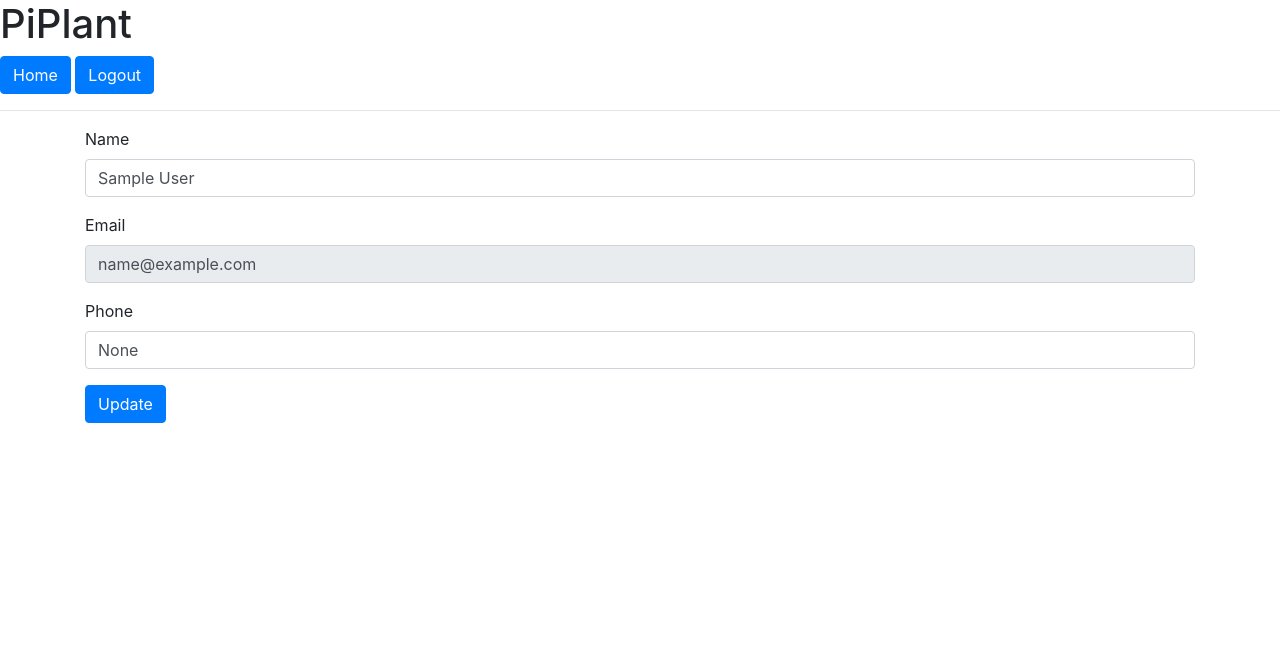
After one commit to stephen-ritchie/piplant, a Flask app: page /user in a window 1280 px wide. The commit adds this page. Shown: the top 663 px of the page. Run offline with Flask 2, Linux system fonts and the light colour scheme; the visitor is signed in with stand-in values (Sample User, id 1); data comes from the database, SQL or seed files in the repository; some libraries are stand-ins or nearby versions.

Commit message:
Add ability to edit profile information

```diff
--- a/piplant/app.py
+++ b/piplant/app.py
@@ -53,5 +53,8 @@ def register_blueprints(app):
     from .views.device import device
     app.register_blueprint(device)
 
+    from .views.user import user
+    app.register_blueprint(user)
+
     from .views.schedule import schedule
     app.register_blueprint(schedule, url_prefix='/schedules')
--- a/piplant/lib.py
+++ b/piplant/lib.py
@@ -48,7 +48,7 @@ def update_user(user_id, name=None, email=None, password=None, phone=None):
 
     # Make sure email address is not already in use
     # TODO: This logic doesn't work when passing in your own email address
-    if email is not None and User.query.filter_by(email=email).first():
+    if email is not None and User.query.filter_by(email=email).first() and email != user.email:
         raise Exception('Email address is already in use.')
 
     db.session.commit()
--- a/piplant/templates/index.html
+++ b/piplant/templates/index.html
@@ -17,7 +17,7 @@
 <h2>Users</h2>
 <div class="list-group">
   {% for user in users %}
-  <a href="#" class="list-group-item list-group-item-action list-group-item-primary">{{ user['name'] }}</a>
+  <a href="{{ url_for('user.about') }}" class="list-group-item list-group-item-action list-group-item-primary">{{ user['name'] }}</a>
   {% endfor %}
 </div>
 {% endblock %}
--- /dev/null
+++ b/piplant/templates/user/about.html
@@ -0,0 +1,22 @@
+{% extends 'base.html' %}
+
+{% block title %}About{% endblock %}
+
+{% block body %}
+{% include 'flashed_messages.html' %}
+<form class="form-signin" method="post">
+  <div class="form-group">
+    <label for="name">Name</label>
+    <input type="text" name="name" class="form-control" id="name" placeholder="{{ user.name }}", value="{{ user.name }}">
+  </div>
+  <div class="form-group">
+    <label for="name">Email</label>
+    <input type="email" name="email" class="form-control" id="email" placeholder="{{ user.email }}" value="{{ user.email }}" disabled>
+  </div>
+  <div class="form-group">
+    <label for="name">Phone</label>
+    <input type="text" name="phone" class="form-control" id="phone" placeholder="{{ user.phone }}", value="{{ user.phone }}">
+  </div>
+  <button type="submit" class="btn btn-primary">Update</button>
+</form>
+{% endblock %}
--- /dev/null
+++ b/piplant/views/user.py
@@ -0,0 +1,26 @@
+import logging
+
+from flask import Blueprint, render_template, request, redirect, url_for, flash
+from flask_login import login_required, current_user
+
+from piplant.views.api import schemas
+import piplant.lib as lib
+
+user = Blueprint('user', __name__)
+
+
+@user.route('/user', methods=['GET', 'POST'])
+@login_required
+def about():
+    if request.method == 'POST':
+        name = request.form.get("name")
+        email = request.form.get("email")
+        phone = request.form.get("phone")
+        try:
+            lib.update_user(current_user.id, name=name, email=email, phone=phone)
+            return redirect(url_for("home.landing"))
+        except Exception as err:
+            logging.error(str(err))
+            flash(str(err))
+
+    return render_template('user/about.html', user=current_user)
```
